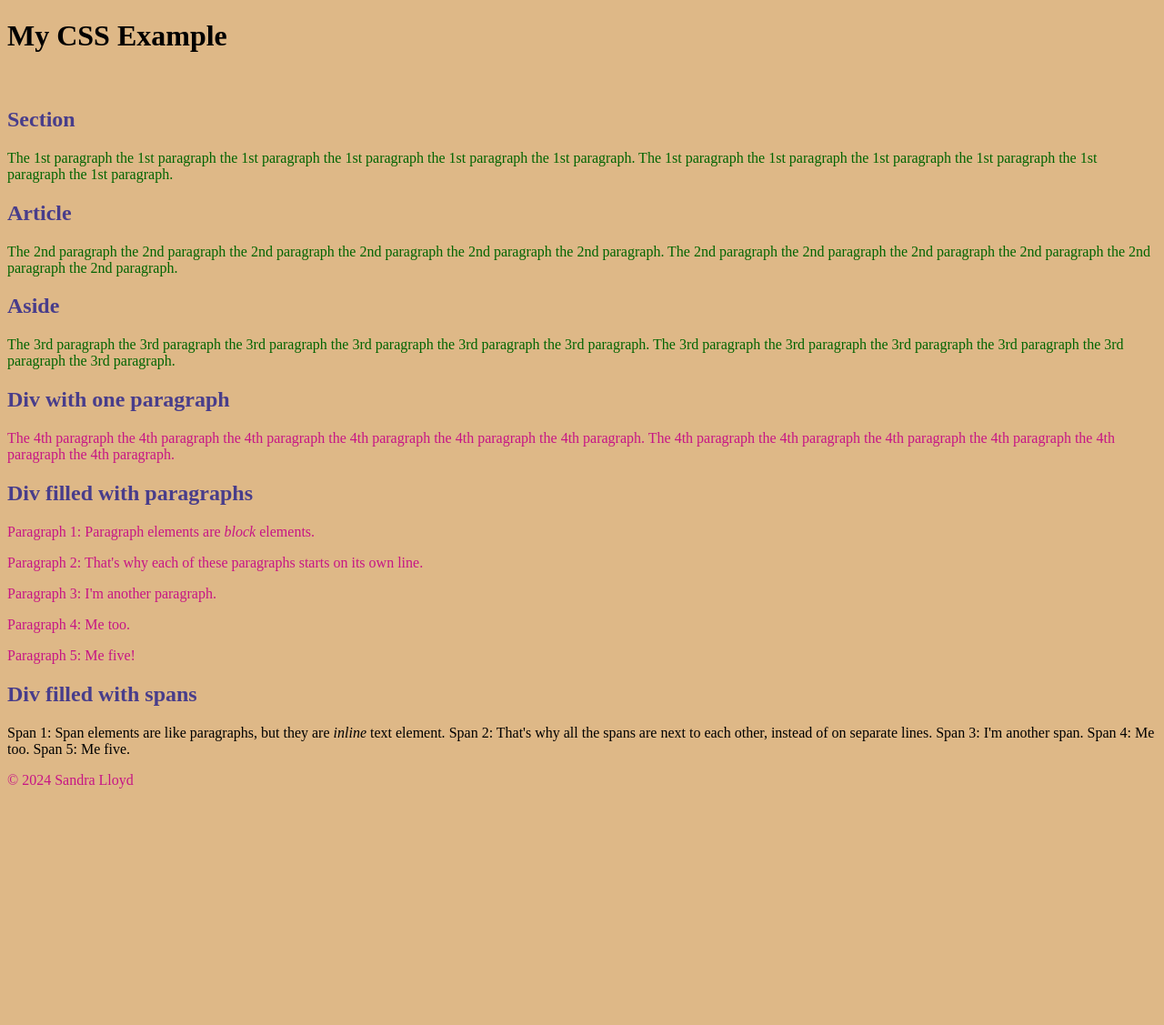
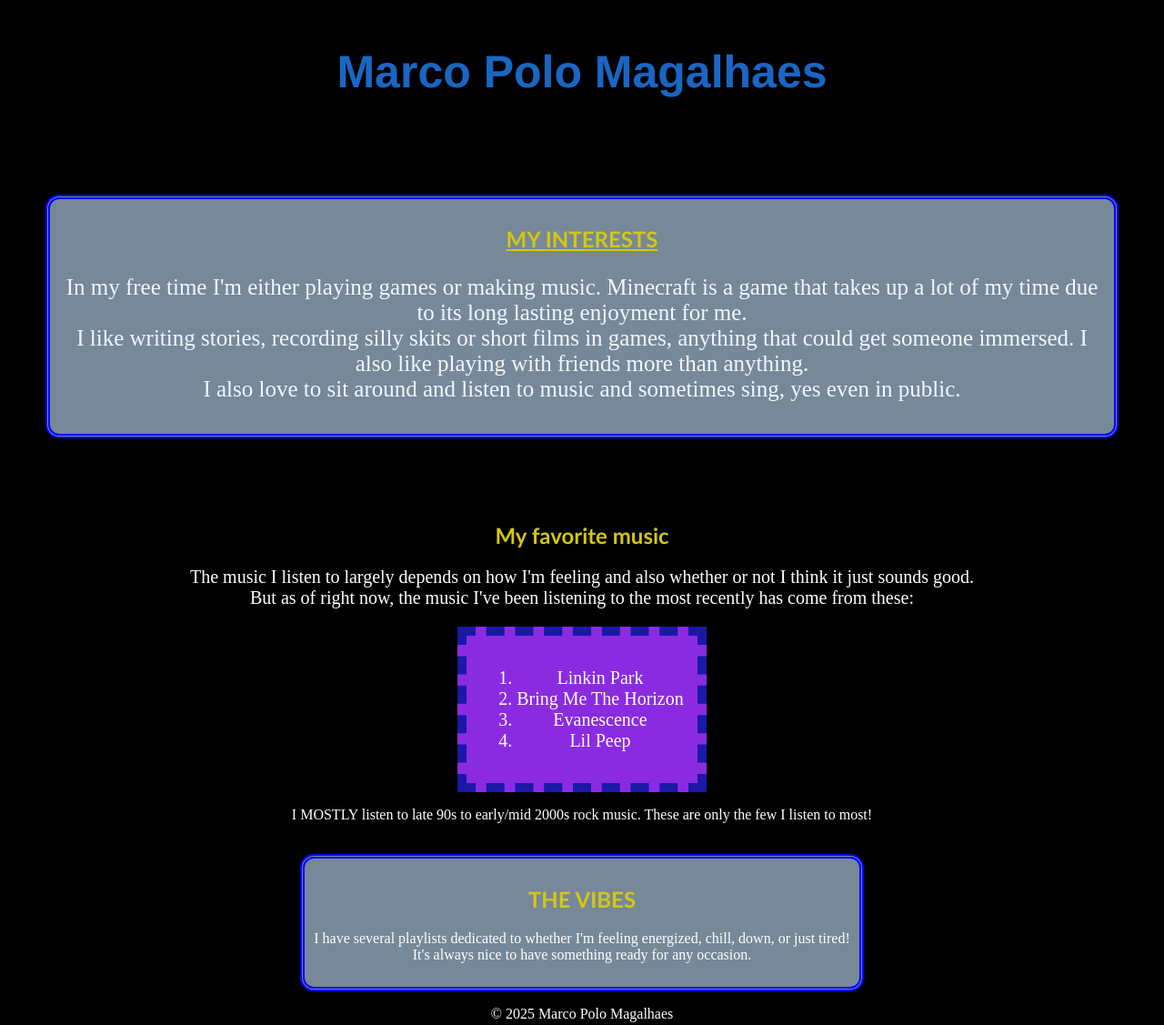
Before and after one commit to sulevon/week4css, a plain HTML site: page index.html in a window 1280 px wide. Shown: the whole page at 91% size. Before the commit the page ends 883 px from the top, so only its background shows below. Drawn offline with Linux system fonts and the light colour scheme.

Commit message:
Add files via upload

```diff
--- /dev/null
+++ b/css/style.css
@@ -0,0 +1,63 @@
+
+body {
+    margin: 50px
+}
+
+.whitetext {
+    color:white;
+}
+
+.rounded-border {
+    border: 5px;
+    border-radius: 15px;
+    display: block;
+    padding: 10px;
+    background-color:lightslategray;
+    width: fit-content;
+    margin: auto;
+    border-style:double;
+    border-color: blue;
+}
+
+.loudheader {
+    color:#d4c711;
+    font-family: 'Gill Sans', 'Gill Sans MT', Calibri, 'Trebuchet MS', sans-serif;
+    text-align: center;
+}
+
+body {
+    background-color:black;
+}
+
+.specialtext {
+    color:aliceblue;
+    font-size: 25px;
+}
+
+#boxheader {
+    text-decoration: underline;
+}
+
+#centertext {
+    text-align: center;
+}
+
+.kindofspecialtext {
+    font-size: 20px;
+    color:white;
+}
+
+.asidep {
+    font-style: italic;
+}
+
+.list {
+    width: fit-content;
+    margin: auto;
+    padding: 15px;
+    border: 10px;
+    border-style:dashed;
+    border-color: #1919A6;
+    background-color: blueviolet;
+    font-size: 20px;
+}
--- a/index.html
+++ b/index.html
@@ -2,13 +2,13 @@
 <html lang="en">
     <head>
         <meta charset="UTF-8">
-        <title>CSS Example</title>
+        <title>Marco's CSS Page</title>
         <meta name="viewport" content="width=device-width,initial-scale=1">
-        <link rel="stylesheet" href="style.css">
+        <link rel="stylesheet" href="css/style.css">
     </head>
     <body>
         <header>
-            <h1>My CSS Example</h1>
+            <h1 style="text-align: center;color:#1a66c4;font-size:50px;font-family: 'Franklin Gothic Medium', 'Arial Narrow', Arial, sans-serif;">Marco Polo Magalhaes</h1>
         </header>
 
         <!-- <section>
@@ -18,60 +18,47 @@
   -->
 
         <br>
-        <section class="colorbox">
-            <h2>Section</h2>
-            <p class="orange">The 1st paragraph the 1st paragraph the 1st paragraph
-                the 1st paragraph the 1st paragraph the 1st paragraph.
-                The 1st paragraph the 1st paragraph the 1st paragraph
-                the 1st paragraph the 1st paragraph the 1st paragraph.
+        <br>
+        <br>
+        <br>
+        <section style="text-align: center;" class="rounded-border">
+            <h2 class="loudheader" id="boxheader">MY INTERESTS</h2>
+            <p class="specialtext">In my free time I'm either playing games or making music. Minecraft is a game that takes up a lot of my time due to its long lasting enjoyment for me.
+                <br>I like writing stories, recording silly skits or short films in games, anything that could get someone immersed. I also like playing with friends more than anything.
+                <br>I also love to sit around and listen to music and sometimes sing, yes even in public.
             </p>
         </section>
-        <article id="myarticle" class="colorbox boxy">
-            <h2>Article</h2>
-            <p class="orange">The 2nd paragraph the 2nd paragraph the 2nd paragraph
-                the 2nd paragraph the 2nd paragraph the 2nd paragraph.
-                The 2nd paragraph the 2nd paragraph the 2nd paragraph
-                the 2nd paragraph the 2nd paragraph the 2nd paragraph.
+        <br>
+        <br>
+        <br>
+        <br>
+        <div class="articlesection">
+        <article id="centertext">
+            <h2 class="loudheader">My favorite music</h2>
+            <p class="kindofspecialtext"> The music I listen to largely depends on how I'm feeling and also whether or not I think it just sounds good. <br>
+                But as of right now, the music I've been listening to the most recently has come from these:
             </p>
         </article>
-        <aside class="colorbox boxy square">
-            <h2>Aside</h2>
-            <p class="orange">The 3rd paragraph the 3rd paragraph the 3rd paragraph
-                the 3rd paragraph the 3rd paragraph the 3rd paragraph.
-                The 3rd paragraph the 3rd paragraph the 3rd paragraph
-                the 3rd paragraph the 3rd paragraph the 3rd paragraph.
+    </div>
+        <div class="list" id="centertext">
+            <ol>
+                <li class="whitetext">Linkin Park</li>
+                <li class="whitetext">Bring Me The Horizon</li>
+                <li class="whitetext">Evanescence</li>
+                <li class="whitetext">Lil Peep</li>
+            </ol>
+        </div>
+        <p class="whitetext" style="text-align: center;">I MOSTLY listen to late 90s to early/mid 2000s rock music. These are only the few I listen to most!</p>
+        <br>
+        <div style="text-align: center;" class="rounded-border">
+            <h2 class="loudheader">THE VIBES</h2>
+            <p class="whitetext">I have several playlists dedicated to whether I'm feeling energized, chill, down, or just tired!
+                <br>It's always nice to have something ready for any occasion.
             </p>
-        </aside>
-        <div class="colorbox square">
-            <h2>Div with one paragraph</h2>
-            <p>The 4th paragraph the 4th paragraph the 4th paragraph
-                the 4th paragraph the 4th paragraph the 4th paragraph.
-                The 4th paragraph the 4th paragraph the 4th paragraph
-                the 4th paragraph the 4th paragraph the 4th paragraph.
-            </p>
-        </div>
-        <div class="paragraph_box">
-            <!--This box is full of block elements.-->
-            <h2>Div filled with paragraphs</h2>
-            <p class="para">Paragraph 1: Paragraph elements are <i>block</i> elements.</p>
-            <p class="para">Paragraph 2: That's why each of these paragraphs starts on its own line.</p>
-            <p class="para">Paragraph 3: I'm another paragraph.</p>
-            <p class="para">Paragraph 4: Me too.</p>
-            <p class="para">Paragraph 5: Me five!</p>
-        </div>
-        <div class="span_box">
-            <!--This box is full of inline elements.-->
-            <h2>Div filled with spans</h2>
-            <span class="spanexample">Span 1: Span elements are like paragraphs, but they are <i>inline</i> text element.</span>
-            <span class="spanexample">Span 2: That's why all the spans are next to each other, instead of on separate lines.</span>
-            <span class="spanexample">Span 3: I'm another span.</span>
-            <span class="spanexample">Span 4: Me too.</span>
-            <span class="spanexample">Span 5: Me five.</span>
-
         </div>
 
         <footer>
-            <p>&copy; 2024 Sandra Lloyd</p>
+            <p style="text-align: center; color: white;">&copy; 2025 Marco Polo Magalhaes</p>
         </footer>
     </body>
 </html>
```
